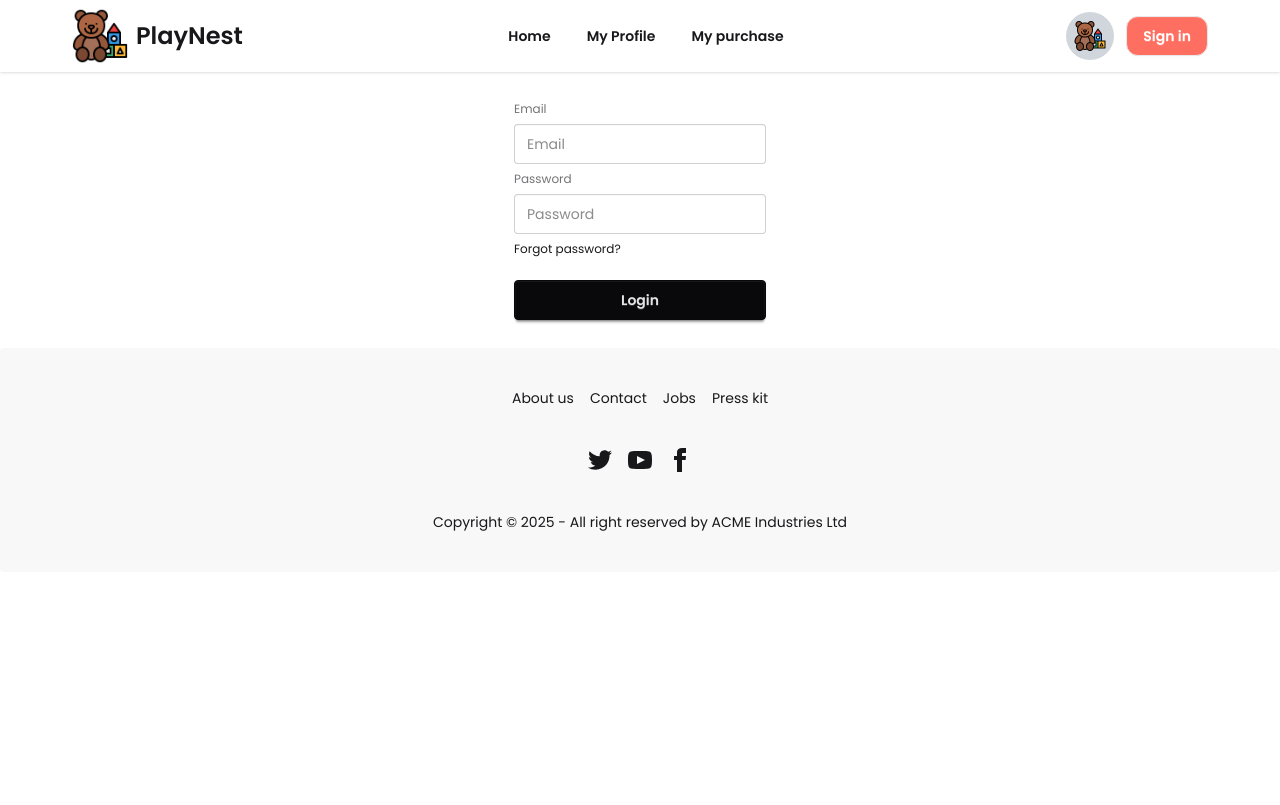
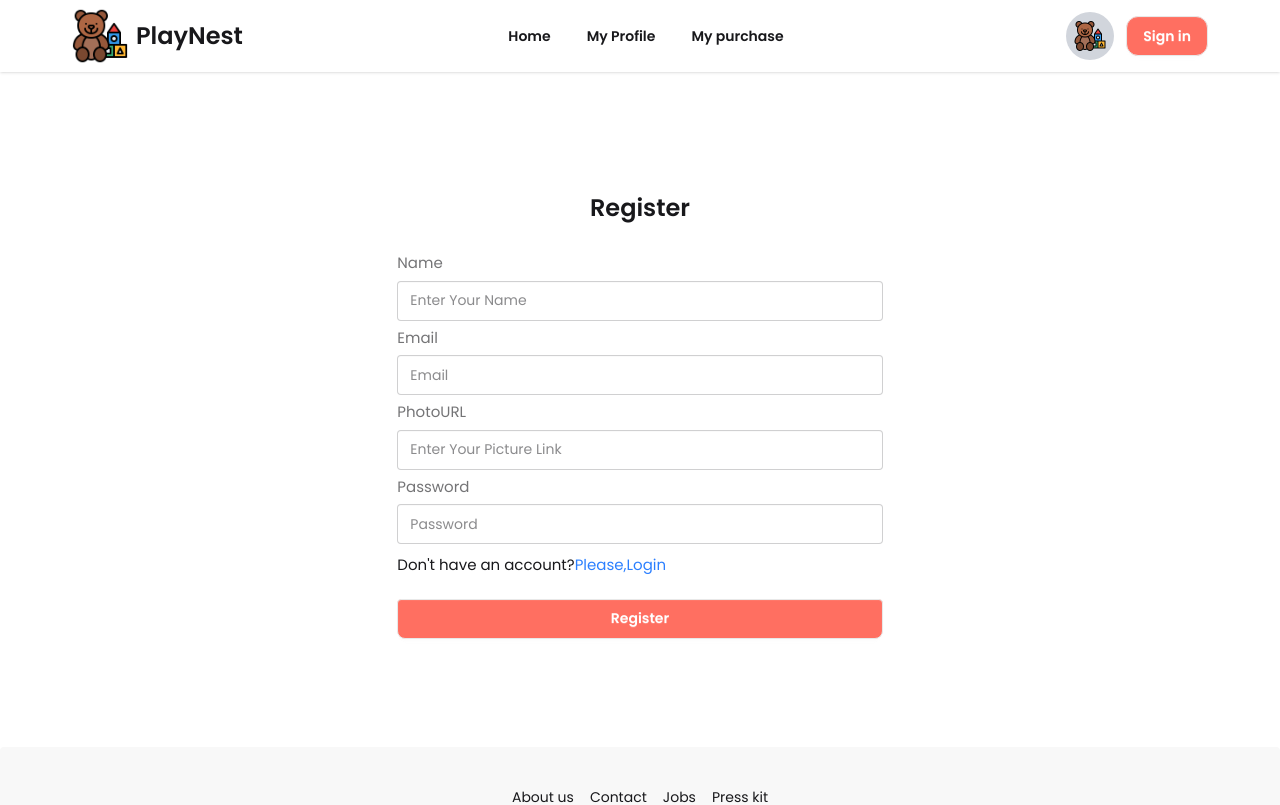
Before and after one commit to Abdullah881485/PlayNest-Project, a React (Vite) app: page /register in a window 1280 px wide. Shown: the top 805 px of the page. Built offline with nearby package versions, Linux system fonts and the light colour scheme.

Commit message:
Authentication Ui added

```diff
--- a/src/Layout/Purchases/Purchases.jsx
+++ b/src/Layout/Purchases/Purchases.jsx
@@ -15,8 +15,15 @@ const Purchases = () => {
 
   if (purchased.length === 0) {
     return (
-      <div className="w-10/12  mx-auto my-50 text-center text-gray-500">
-        <h2 className="text-xl font-semibold">No Purchases Found</h2>
+      <div className="w-10/12 flex flex-col items-center mx-auto my-50 text-center text-gray-500">
+        <img
+          className="w-50"
+          src="https://i.ibb.co.com/fdtPcpwm/R.png"
+          alt=""
+        />
+        <h2 className="text-4xl font-semibold text-[#ff6f61]">
+          No Purchases Found
+        </h2>
         <p>Try adding some toys first...</p>
       </div>
     );
@@ -24,7 +31,7 @@ const Purchases = () => {
   return (
     <div className="w-10/12 mx-auto my-20">
       {purchased.map((card) => (
-        <div className="flex flex-col gap-10">
+        <div key={card.toyId} className="flex flex-col gap-10">
           <div className="w-full my-2 flex justify-between items-center bg-base-200 px-4 py-5 rounded-2xl shadow-md hover:shadow-xl">
             <div className="flex items-center gap-3">
               <img className="w-18 object-cover" src={card.pictureURL} alt="" />
--- a/src/components/Header/Header.jsx
+++ b/src/components/Header/Header.jsx
@@ -1,5 +1,5 @@
 import React from "react";
-import { NavLink } from "react-router";
+import { Link, NavLink } from "react-router";
 import "./Header.css";
 import logo from "../../assets/3082060.png";
 const Header = () => {
@@ -63,7 +63,12 @@ const Header = () => {
             <div className="rounded-full bg-gray-300 p-2">
               <img className="w-8" src={logo} alt="" />
             </div>
-            <a className="btn bg-[#ff6f61] text-white rounded-xl">Sign in</a>
+            <Link
+              to="/login"
+              className="btn bg-[#ff6f61] text-white rounded-xl"
+            >
+              Sign in
+            </Link>
           </div>
         </div>
       </div>
--- a/src/components/Login/Login.jsx
+++ b/src/components/Login/Login.jsx
@@ -1,7 +1,38 @@
 import React from "react";
+import { Link } from "react-router";
 
 const Login = () => {
-  return <div>This is login</div>;
+  return (
+    <div className="card-body  w-5/12 mx-auto my-20">
+      <h1 className="text-2xl font-bold text-center my-4">Login</h1>
+      <form className="fieldset">
+        <label className="label text-[15px]">Email</label>
+        <input type="email" className="input w-full" placeholder="Email" />
+        <label className="label text-[15px]">Password</label>
+        <input
+          type="password"
+          className="input w-full"
+          placeholder="Password"
+        />
+        <div className="flex flex-col gap-2 mt-1 ">
+          <a className="link link-hover text-[15px] text-blue-500">
+            Forgot password?
+          </a>
+          <p className="text-[15px]">
+            Don't have an account?
+            <Link to="/register">
+              <span className="text-blue-500 link link-hover">
+                Please,Register
+              </span>
+            </Link>
+          </p>
+        </div>
+        <button className="btn bg-[#ff6f61] hover:bg-[#4D96FF] rounded-b-lg font-bold text-white mt-4">
+          Login
+        </button>
+      </form>
+    </div>
+  );
 };
 
 export default Login;
--- a/src/components/Register/Register.jsx
+++ b/src/components/Register/Register.jsx
@@ -1,18 +1,45 @@
 import React from "react";
+import { Link } from "react-router";
 
 const Register = () => {
   return (
-    <div className="card-body w-[300px] mx-auto">
-      <fieldset className="fieldset">
-        <label className="label">Email</label>
-        <input type="email" className="input" placeholder="Email" />
-        <label className="label">Password</label>
-        <input type="password" className="input" placeholder="Password" />
-        <div>
-          <a className="link link-hover">Forgot password?</a>
+    <div className="card-body  w-5/12 mx-auto my-20">
+      <h1 className="text-2xl font-bold text-center my-4">Register</h1>
+      <form className="fieldset">
+        <label className="label text-[15px]">Name</label>
+        <input
+          type="text"
+          className="input w-full"
+          placeholder="Enter Your Name"
+        />
+        <label className="label text-[15px]">Email</label>
+        <input type="email" className="input w-full" placeholder="Email" />
+        <label className="label text-[15px]">PhotoURL</label>
+        <input
+          type="text"
+          className="input w-full"
+          placeholder="Enter Your Picture Link"
+        />
+        <label className="label text-[15px]">Password</label>
+        <input
+          type="password"
+          className="input w-full"
+          placeholder="Password"
+        />
+        <div className="flex flex-col gap-2 mt-1 ">
+          <p className="text-[15px]">
+            Don't have an account?
+            <Link to="/login">
+              <span className="text-blue-500 link link-hover">
+                Please,Login
+              </span>
+            </Link>
+          </p>
         </div>
-        <button className="btn btn-neutral mt-4">Login</button>
-      </fieldset>
+        <button className="btn bg-[#ff6f61] hover:bg-[#4D96FF] rounded-b-lg font-bold text-white mt-4">
+          Register
+        </button>
+      </form>
     </div>
   );
 };
--- a/src/components/Slider/Slider.jsx
+++ b/src/components/Slider/Slider.jsx
@@ -32,7 +32,9 @@ const Slider = ({ slideData }) => {
                   <h1 className="text-2xl font-semibold mb-3">
                     {slide.toyName}
                   </h1>
-                  <p>Price: {slide.price} $</p>
+                  <p className="text-blue-500 font-semibold">
+                    Price: {slide.price} $
+                  </p>
                 </div>
               </div>
             </div>
```
Also changed, not shown: 1 other file (tests, documents, lock files or other folders).
